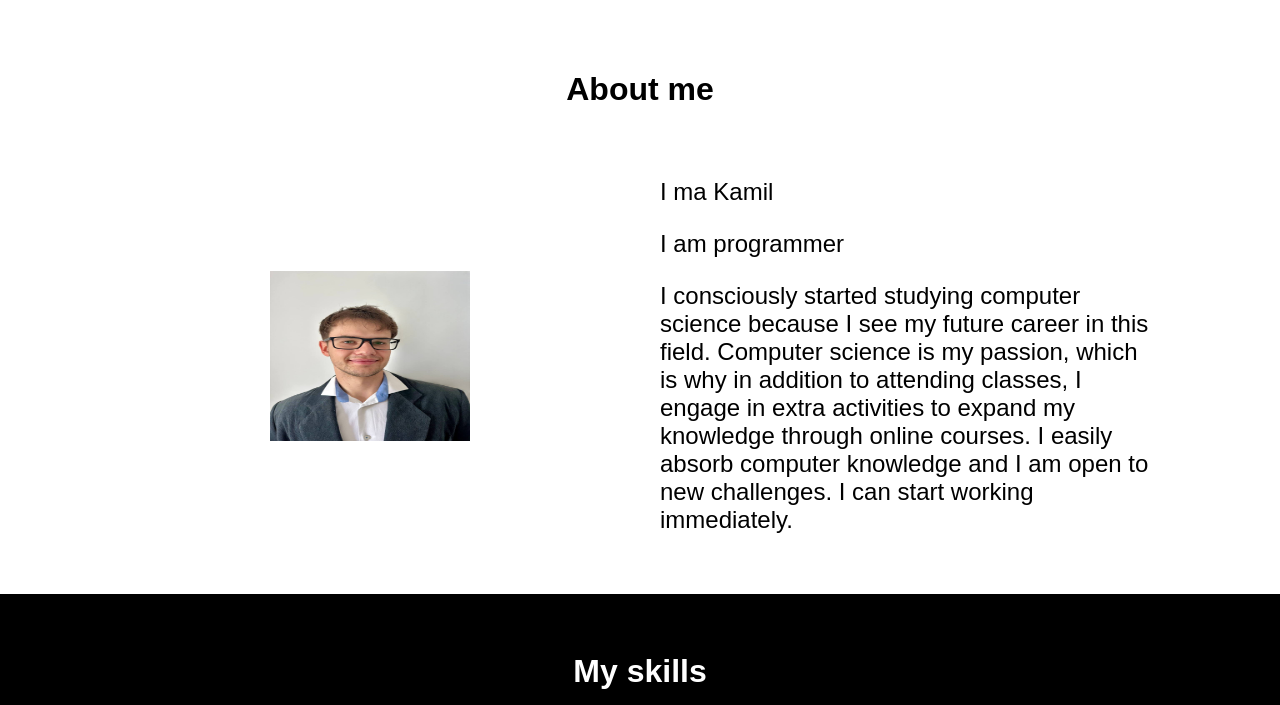
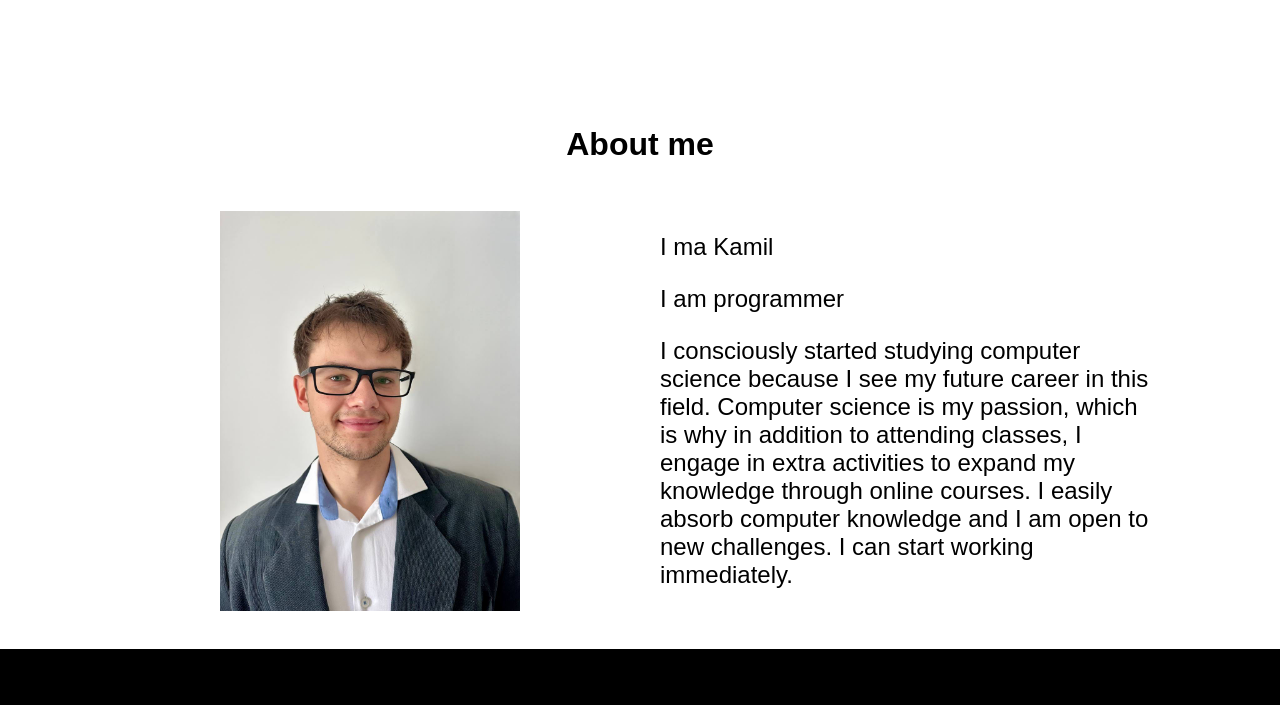
Before and after one commit to Kamil984/CV, a plain HTML site: page index.html in a window 1280 px wide. Shown: the part 788-1493 px from the top of the page. Drawn offline with Linux system fonts and the light colour scheme; a web font is replaced by a local one.

Commit message:
Update styles.css

```diff
--- a/styles.css
+++ b/styles.css
@@ -64,8 +64,7 @@ body{
     text-align: center;
 }
 .message img{
-    width: 200px;
-    height: 170px;
+    width: 300px;
 }
 section{
     margin-top: 1rem;
```
